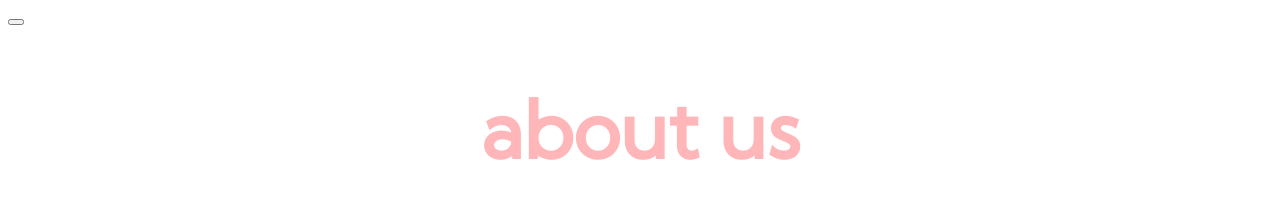
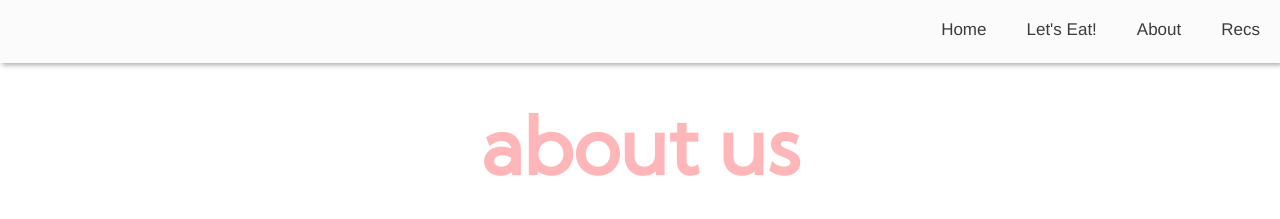
Before and after one commit to awangg/Food4Thought, a Vue app in the folder client/: page /about in a window 1280 px wide. Shown: the top 219 px of the page. Built offline with nearby package versions, Linux system fonts and the light colour scheme.

Commit message:
fixed navbar and margins

```diff
--- a/client/src/components/Navbar.vue
+++ b/client/src/components/Navbar.vue
@@ -1,28 +1,12 @@
 <template>
-  <div class="container mt-5">
-    <b-navbar toggleable="lg" type="light" variant="faded" id="navbar">
-
-      <b-navbar-toggle target="nav-collapse"></b-navbar-toggle>
-
-      <b-collapse id="nav-collapse" is-nav>
-        <b-navbar-nav class="ml-auto">
-          <b-nav-item class="nav-item" right>
-            <router-link class="nav-link" to="/"> Home </router-link>
-          </b-nav-item>
-          <b-nav-item class="nav-item" right>
-            <a class="nav-link" href="/onboarding"> Let's Eat! </a>
-          </b-nav-item>
-          <b-nav-item class="nav-item" right>
-            <router-link class="nav-link" to="/about"> About </router-link>
-          </b-nav-item>
-          <b-nav-item class="nav-item" right>
-            <router-link class="nav-link" to="/recs"> Recs </router-link>
-          </b-nav-item>
-
-        </b-navbar-nav>
-      </b-collapse>
-    </b-navbar>
-  </div>
+<div>
+  <nav>
+    <router-link class="nav-item" to="/recs">Recs</router-link>
+    <router-link class="nav-item" to="/about">About</router-link>
+    <router-link class="nav-item" to="/onboarding">Let's Eat!</router-link>
+    <router-link class="nav-item" to="/">Home</router-link>
+  </nav>
+</div>
 </template>
 
 
@@ -37,29 +21,47 @@ export default {
 </script>
 
 <style scoped>
-#navbar {
-  background: #ffffff;
-  font-family: Avenir;
-  color: #2a2a2a;
+nav {
+	left: 0%;
+	right: 0%;
+	background-color: #fbfbfb;
+	position: fixed;
+	top: 0px;
+	display: block;
+	box-shadow: 2px 2px 5px #aaaaaa;
+	z-index: 1;
+
 }
-b-navbar{
-  background: #ffffff;
+
+.nav-item {
+	color: #3C3C3C;
+	float: right;
+	display: block;
+	text-align: center;
+	padding: 20px;
+	text-decoration: none;
+	font-size: 17px;
+	font-weight: 500;
+  font-family: Avenir, Helvetica, Arial, sans-serif;
 }
-.nav-item {
-  margin: 0rem 1rem;
+
+.nav-item:hover {
+	color: #3C3C3C;
+	transition: 0.5s;
 }
-.nav-link {
-  text-decoration: none;
-  color: #000;
+
+
+.nav-item:hover:after {
+    transform: scaleX(1);
 }
-.btn {
-  background: #a2dce7;
-  border-color: #a2dce7;
-  color: #2a2a2a;
+
+.nav-item::after {
+    display:block;
+    content: '';
+    border-bottom: solid 3px #beebe9;
+    transform: scaleX(0);
+    transition: 350ms ease-in-out;
+    transform-origin: 0% 50%;
 }
-.btn:hover {
-  background: #32afc7;
-  color: #2a2a2a;
-  border-color: #32afc7;
-}
+
 </style>
--- a/client/src/pages/About.vue
+++ b/client/src/pages/About.vue
@@ -42,6 +42,8 @@ body {
   font-family: 'Kumbh Sans', sans-serif;
   font-size: 80px;
   color: #ffb6b9;
+  margin-top: 7%;
+  margin-bottom: -10px;
 }
 .intro {
   font-size: 24px;
--- a/client/src/pages/Landing.vue
+++ b/client/src/pages/Landing.vue
@@ -40,7 +40,7 @@ export default {
 <style scoped>
 
 .img {
-    margin-top: 15%;
+    margin-top: 18%;
 }
 .title {
   font-family: 'Kumbh Sans', sans-serif;
@@ -113,7 +113,7 @@ img {
 
 .arrow {
 	border: solid black;
-	border-color: #3C3C3C;
+	border-color: #ffb6b9;
 	border-width: 0 3px 3px 0;
 	display: inline-block;
 	padding: 10px;
--- a/client/src/pages/Recs.vue
+++ b/client/src/pages/Recs.vue
@@ -130,7 +130,7 @@ export default {
   font-family: 'Kumbh Sans', sans-serif;
   font-weight: bold;
   font-size: 80px;
-  margin-top: 5%;
+  margin-top: 7%;
   color: #ffb6b9;
 }
 .el-col {
```
